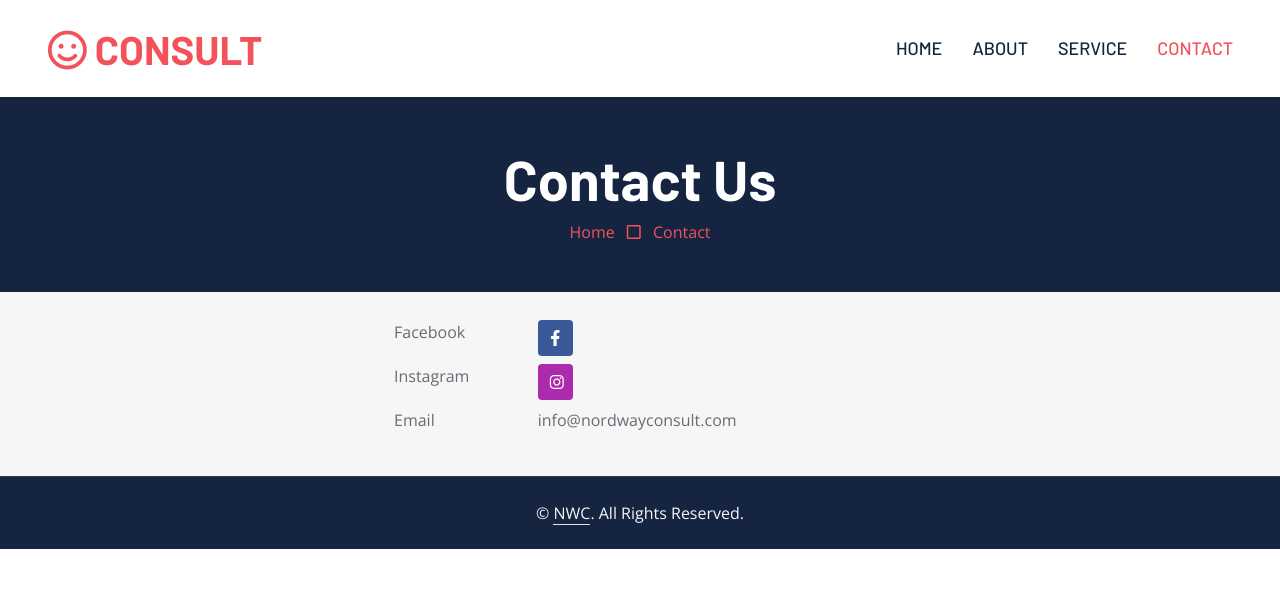
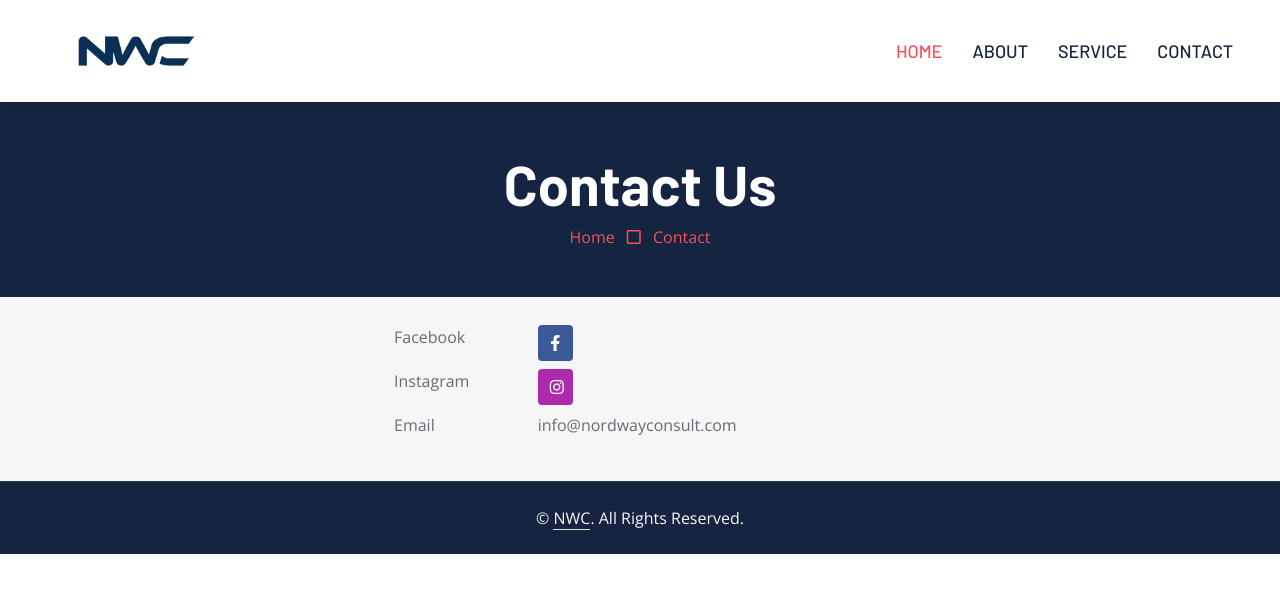
Before and after one commit to greeneyz/nwc, a plain HTML site: page contact.html in a window 1280 px wide. Drawn offline with nearby package versions, Linux system fonts and the light colour scheme.

Commit message:
updated contact page

```diff
--- a/contact.html
+++ b/contact.html
@@ -60,15 +60,16 @@
 
     <!-- Navbar Start -->
     <nav class="navbar navbar-expand-lg bg-white navbar-light shadow-sm px-5 py-3 py-lg-0">
-        <a href="index.html" class="navbar-brand p-0">
+        <!-- <a href="index.html" class="navbar-brand p-0">
             <h1 class="m-0 text-uppercase text-primary"><i class="far fa-smile text-primary me-2"></i>consult</h1>
-        </a>
+        </a> -->
+        <img href="index.html" src="img/logo.jpg" alt="Nordwayconsult" width="170" class="navbar-brand p-0">
         <button class="navbar-toggler" type="button" data-bs-toggle="collapse" data-bs-target="#navbarCollapse">
             <span class="navbar-toggler-icon"></span>
         </button>
         <div class="collapse navbar-collapse" id="navbarCollapse">
             <div class="navbar-nav ms-auto py-0 me-n3">
-                <a href="index.html" class="nav-item nav-link">Home</a>
+                <a href="index.html" class="nav-item nav-link active">Home</a>
                 <a href="about.html" class="nav-item nav-link">About</a>
                 <a href="service.html" class="nav-item nav-link">Service</a>
                 <!-- <div class="nav-item dropdown">
@@ -81,8 +82,8 @@
                         <a href="team.html" class="dropdown-item">The Team</a>
                         <a href="testimonial.html" class="dropdown-item">Testimonial</a>
                     </div>
-                </div> -->
-                <a href="contact.html" class="nav-item nav-link active">Contact</a>
+                </div>-->
+                <a href="contact.html" class="nav-item nav-link">Contact</a>
             </div>
         </div>
     </nav>
```
